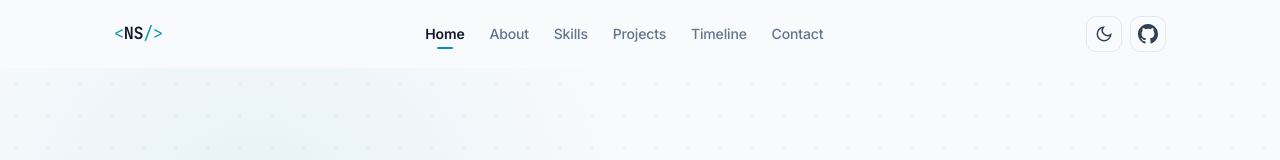
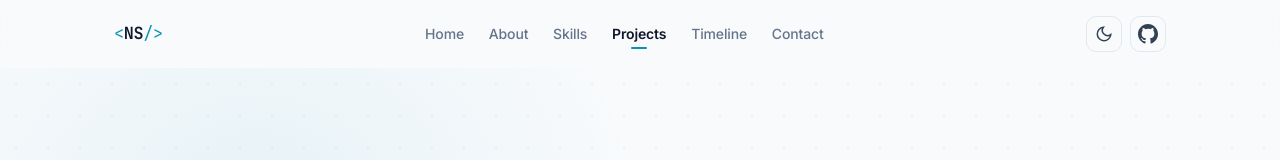
Before and after one commit to NileshSharma71/Portfolio, a React (Vite) app in the folder frontend/: page / in a window 1280 px wide. Shown: the top 160 px of the page. Built offline with nearby package versions, Linux system fonts and the light colour scheme.

Commit message:
fix: navbar scrolling issue

```diff
--- a/frontend/src/components/Navbar/Navbar.jsx
+++ b/frontend/src/components/Navbar/Navbar.jsx
@@ -18,28 +18,47 @@ export default function Navbar() {
   const [menuOpen,       setMenuOpen]        = useState(false);
   const [activeSection,  setActiveSection]   = useState('home');
 
-  // ── Scroll listener — adds shadow when page is scrolled ─────────────────
+  // ── Scroll listener — adds shadow + tracks active section ───────────────
   useEffect(() => {
-    const onScroll = () => setScrolled(window.scrollY > 20);
+    let rafId = null;
+
+    const update = () => {
+      // Shadow on scroll
+      setScrolled(window.scrollY > 20);
+
+      // Pick whichever section's top is closest to (but above) the viewport midpoint
+      const sections = document.querySelectorAll('section[id]');
+      const midpoint = window.innerHeight * 0.35; // 35% down from top
+
+      let closest = null;
+      let closestDist = Infinity;
+
+      sections.forEach((sec) => {
+        const top = sec.getBoundingClientRect().top;
+        // Distance from the midpoint line — prefer sections that have passed it
+        const dist = Math.abs(top - midpoint);
+        if (top <= midpoint + 5 && dist < closestDist) {
+          closestDist = dist;
+          closest = sec.id;
+        }
+      });
+
+      // Fallback: if nothing has crossed the midpoint yet, use the first section
+      if (!closest && sections.length > 0) closest = sections[0].id;
+      if (closest) setActiveSection(closest);
+    };
+
+    const onScroll = () => {
+      if (rafId) cancelAnimationFrame(rafId);
+      rafId = requestAnimationFrame(update);
+    };
+
     window.addEventListener('scroll', onScroll, { passive: true });
-    return () => window.removeEventListener('scroll', onScroll);
-  }, []);
-
-  // ── Intersection Observer — highlights active nav link ───────────────────
-  // OPTIMIZATION: uses native IntersectionObserver instead of expensive
-  // scroll event listeners with getBoundingClientRect() calls.
-  useEffect(() => {
-    const sections = document.querySelectorAll('section[id]');
-    const observer = new IntersectionObserver(
-      (entries) => {
-        entries.forEach((entry) => {
-          if (entry.isIntersecting) setActiveSection(entry.target.id);
-        });
-      },
-      { rootMargin: '-40% 0px -55% 0px' }
-    );
-    sections.forEach((s) => observer.observe(s));
-    return () => observer.disconnect();
+    update(); // Run once on mount to set correct initial state
+    return () => {
+      window.removeEventListener('scroll', onScroll);
+      if (rafId) cancelAnimationFrame(rafId);
+    };
   }, []);
 
   // Close mobile menu on resize to desktop
```
